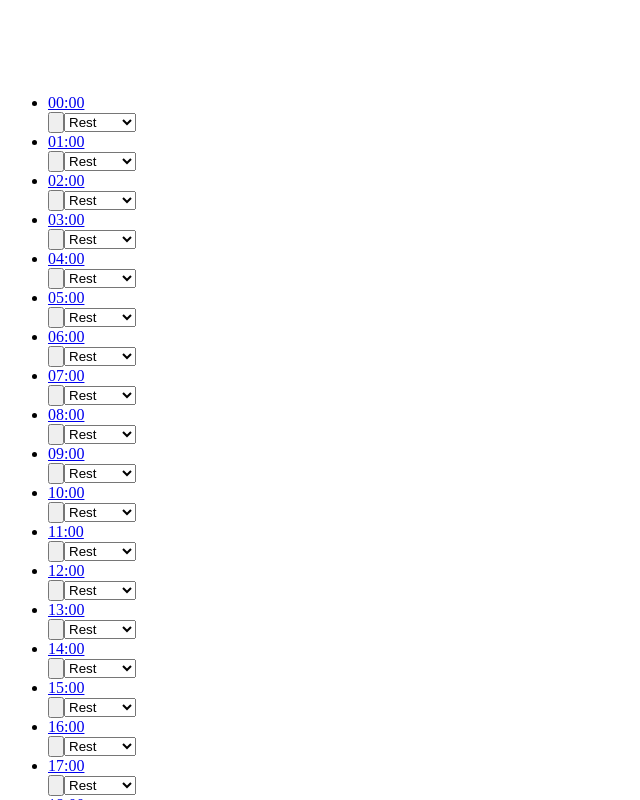
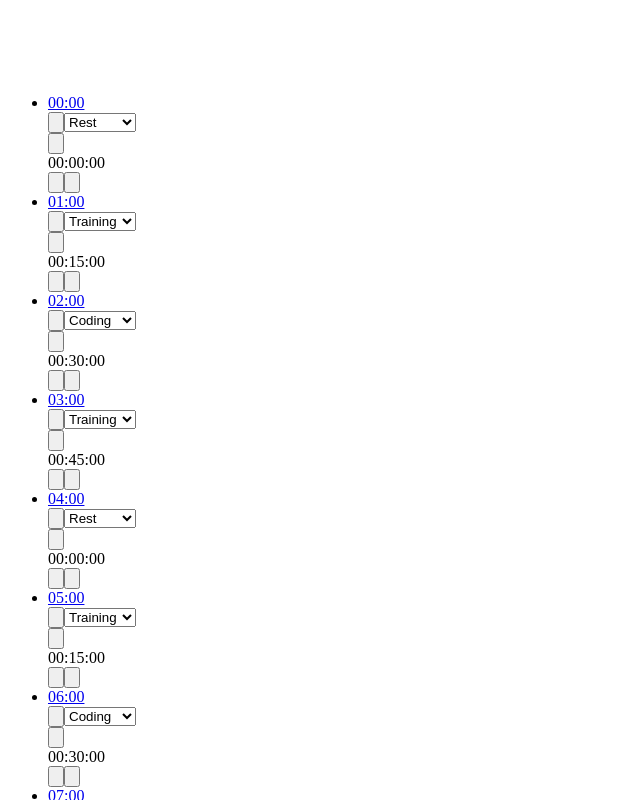
Before and after one commit to waltalgg/Vue3NKR, a Vue app: page /#timeline in a window 1280 px wide. Shown: the part 1540-2340 px from the top of the page, without its empty margins (0-640 px from the left). Built offline with nearby package versions, Linux system fonts and the light colour scheme; the HTML template or start-up script is replaced by a standard one.

Commit message:
feat: Верстка таймера активностей + псевдослучайная генерация TimelineItems

```diff
--- a/src/App.vue
+++ b/src/App.vue
@@ -14,8 +14,8 @@ import {
 } from './functions'
 
 const currentPage = ref(normalizePageHash())
-const timelineItems = ref(generateTimelineItems())
 const activities = ref(generateActivities())
+const timelineItems = ref(generateTimelineItems(activities.value))
 const activitySelectOptions = computed(() => generateActivitySelectOptions(activities.value))
 function goTo(page) {
   currentPage.value = page
@@ -28,6 +28,7 @@ function deleteActivity(activity) {
   timelineItems.value.forEach((timelineItem) => {
     if(timelineItem.activityId === activity.id) {
       timelineItem.activityId = null
+      timelineItem.activitySeconds = 0
     }
   })
   activities.value.splice(activities.value.indexOf(activity), 1)
--- a/src/components/BaseButton.vue
+++ b/src/components/BaseButton.vue
@@ -1,10 +1,18 @@
 <script>
-import { BUTTON_TYPE_DANGER, BUTTON_TYPE_NEUTRAL, BUTTON_TYPE_PRIMARY } from '@/constants.js'
+import {
+  BUTTON_TYPE_DANGER,
+  BUTTON_TYPE_NEUTRAL,
+  BUTTON_TYPE_PRIMARY,
+  BUTTON_TYPE_SUCCESS,
+  BUTTON_TYPE_WARNING,
+} from '@/constants.js'
 
 const typeClasses = {
   [BUTTON_TYPE_DANGER]: 'bg-red-500 enabled:hover:bg-red-600 text-white',
   [BUTTON_TYPE_NEUTRAL]: 'bg-gray-100 enabled:hover:bg-gray-200',
-  [BUTTON_TYPE_PRIMARY]: 'bg-purple-500 enabled:hover:bg-gray-200',
+  [BUTTON_TYPE_PRIMARY]: 'bg-purple-500 enabled:hover:bg-purple-600',
+  [BUTTON_TYPE_SUCCESS]: 'bg-green-500 enabled:hover:bg-green-600 text-white',
+  [BUTTON_TYPE_WARNING]: 'bg-yellow-500 enabled:hover:bg-yellow-600 text-white',
 }
 </script>
 
--- a/src/components/TimelineItem.vue
+++ b/src/components/TimelineItem.vue
@@ -7,7 +7,11 @@ import {
   validateActivities,
   validateSelectOptions,
 } from '@/validators.js'
-import { NULLABLE_ACTIVITY } from '@/constants.js'
+import {
+  NULLABLE_ACTIVITY,
+} from '@/constants.js'
+import TimelineStopwatch from '@/components/TimelineStopwatch.vue'
+
 
 const props = defineProps({
   timelineItem: {
@@ -28,7 +32,7 @@ const props = defineProps({
 })
 
 const emit = defineEmits({
-  selectActivity: isActivityValid
+  selectActivity: isActivityValid,
 })
 function findActivityById(id) {
   return props.activities.find((activity) => activity.id === id) || NULLABLE_ACTIVITY
@@ -36,8 +40,6 @@ function findActivityById(id) {
 function selectActivity(id) {
   emit('selectActivity', findActivityById(id))
 }
-
-
 </script>
 
 <template>
@@ -49,6 +51,9 @@ function selectActivity(id) {
       :options="activitySelectOptions"
       @select="selectActivity"
     />
+    <TimelineStopwatch
+      :seconds="timelineItem.activitySeconds"
+    />
   </li>
 </template>
 
--- /dev/null
+++ b/src/components/TimelineStopwatch.vue
@@ -0,0 +1,38 @@
+<script setup>
+import {
+  BUTTON_TYPE_DANGER,
+  BUTTON_TYPE_SUCCESS,
+  BUTTON_TYPE_WARNING,
+} from '@/constants.js'
+import { ArrowPathIcon, PauseIcon, PlayIcon } from '@heroicons/vue/24/outline/index.js'
+import BaseButton from '@/components/BaseButton.vue'
+import { isNumber } from '@/validators.js'
+import { formatSeconds } from '@/functions.js'
+
+defineProps({
+  seconds: {
+    default: 0,
+    type: Number,
+    validator: isNumber,
+  },
+})
+</script>
+
+<template>
+  <div class="flex w-full gap-2">
+    <BaseButton :type="BUTTON_TYPE_DANGER">
+      <ArrowPathIcon class="h-8" />
+    </BaseButton>
+    <div class="flex flex-grow items-center rounded bg-gray-100 px-2 font-mono text-3xl">
+      {{ formatSeconds(seconds) }}
+    </div>
+    <BaseButton :type="BUTTON_TYPE_WARNING">
+      <PauseIcon class="h-8" />
+    </BaseButton>
+    <BaseButton :type="BUTTON_TYPE_SUCCESS">
+      <PlayIcon class="h-8" />
+    </BaseButton>
+  </div>
+</template>
+
+<style scoped></style>
--- a/src/constants.js
+++ b/src/constants.js
@@ -9,6 +9,7 @@ export const SECONDS_IN_HOUR = 3600
 
 export const SECONDS_IN_MINUTE = 60
 export const MINUTES_IN_HOUR = 60
+export const MILLISECONDS_IN_SECOND = 1000
 export const MIDNIGHT_HOUR = 0
 export const NAV_ITEMS = {
   [PAGE_TIMELINE]: ClockIcon,
@@ -24,10 +25,14 @@ export const PERIOD_SELECT_OPTIONS = generateSelectPeriodOptions(PERIODS_IN_MINU
 export const BUTTON_TYPE_DANGER = 'danger'
 export const BUTTON_TYPE_NEUTRAL = 'neutral'
 export const BUTTON_TYPE_PRIMARY = 'primary'
+export const BUTTON_TYPE_SUCCESS = 'success'
+export const BUTTON_TYPE_WARNING = 'warning'
 export const BUTTON_TYPES = [
   BUTTON_TYPE_DANGER,
   BUTTON_TYPE_NEUTRAL,
-  BUTTON_TYPE_PRIMARY
+  BUTTON_TYPE_PRIMARY,
+  BUTTON_TYPE_SUCCESS,
+  BUTTON_TYPE_WARNING
 ]
 
 export const NULLABLE_ACTIVITY = {id: null}
--- a/src/functions.js
+++ b/src/functions.js
@@ -1,10 +1,10 @@
 import {
   PAGE_TIMELINE,
   HOURS_IN_DAY,
-  MIDNIGHT_HOUR,
   SECONDS_IN_HOUR,
   SECONDS_IN_MINUTE,
   MINUTES_IN_HOUR,
+  MILLISECONDS_IN_SECOND,
 } from './constants'
 import { isPageValid, isNull} from '@/validators.js'
 export function normalizePageHash() {
@@ -30,15 +30,12 @@ export function generateActivities(){
 }
 
 
-export function generateTimelineItems() {
-  const timelineItems = []
-  for(let hour = MIDNIGHT_HOUR; hour < HOURS_IN_DAY; hour++) {
-    timelineItems.push({
-      hour,
-      activityId: null
-    });
-  }
-  return timelineItems;
+export function generateTimelineItems(activities) {
+  return [...Array(HOURS_IN_DAY).keys()].map((hour) => ({
+    hour,
+    activityId: hour % 4 === 0 ? null : activities[hour % 2].id,
+    activitySeconds: hour % 4 === 0 ? 0 : (15 * SECONDS_IN_MINUTE * hour) % SECONDS_IN_HOUR,
+  }))
 }
 
 export function generateActivitySelectOptions(activities){
@@ -56,6 +53,14 @@ export function generateSelectPeriodOptions(periodsInMinutes) {
   }))
 }
 
+export function formatSeconds(seconds) {
+  const date = new Date()
+  date.setTime(Math.abs(seconds) * MILLISECONDS_IN_SECOND)
+  const utc = date.toUTCString()
+  return utc.substring(utc.indexOf(":") - 2, utc.indexOf(":") + 6)
+
+}
+
 function generatePeriodSelectOptionsLabel(periodInMinutes){
   const hours = Math.floor(periodInMinutes / MINUTES_IN_HOUR).toString().padStart(2, '0')
   const minutes = (periodInMinutes % 60).toString().padStart(2, '0')
```
